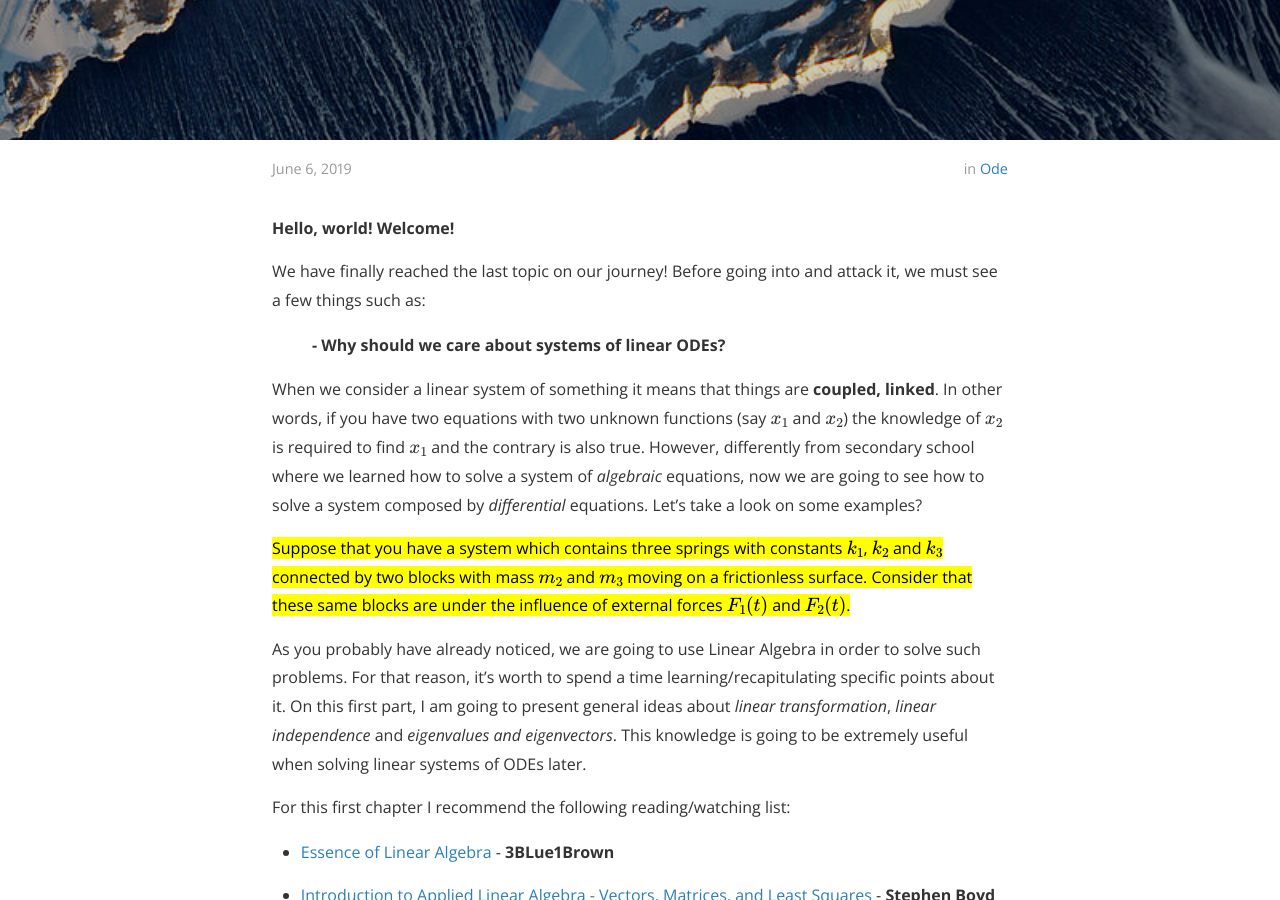
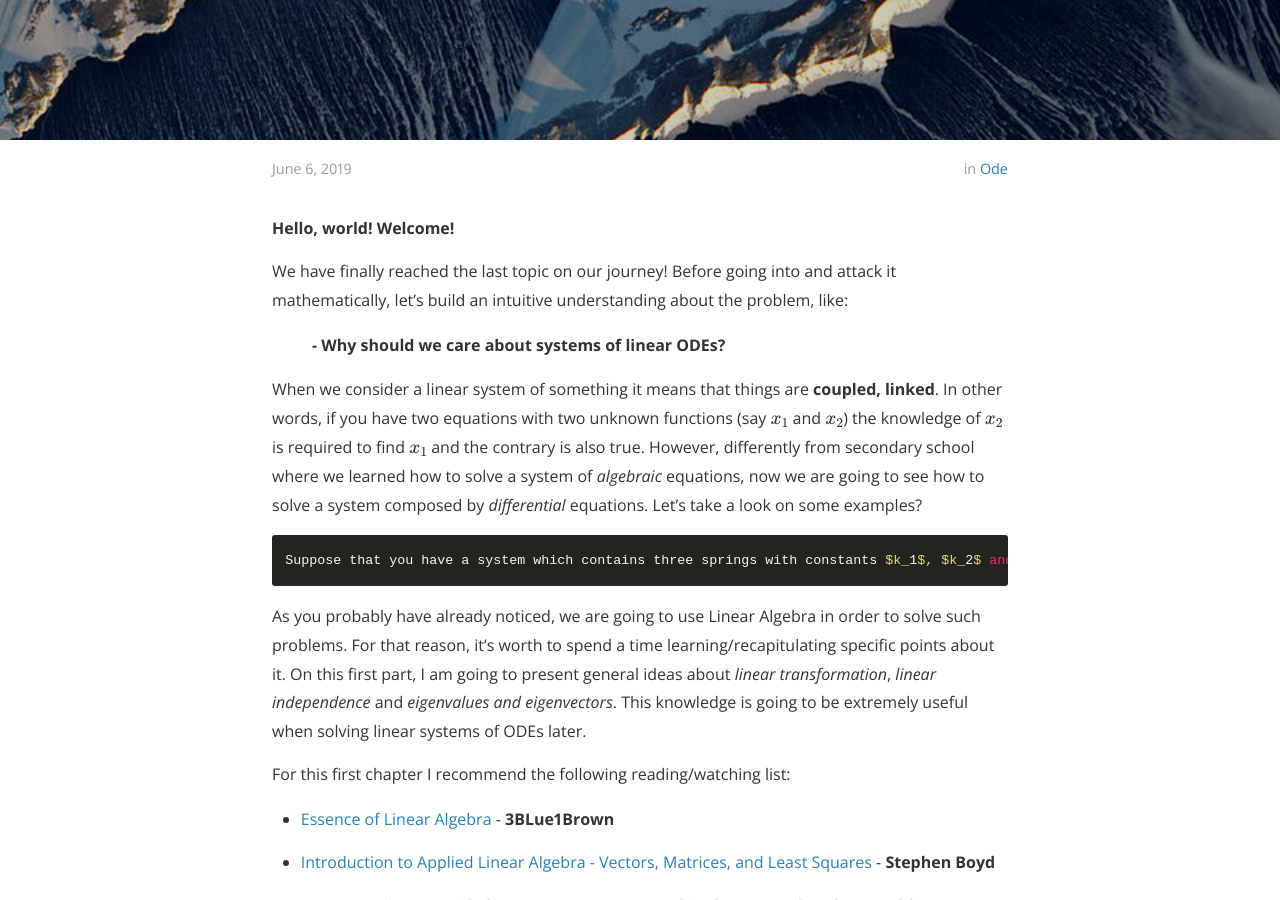
Before and after one commit to vic1309/lerofly, a Jekyll site: the page built from _posts/2019-06-06-linear_pt1.markdown, in a window 1280 px wide and 900 px high, scrolled down 449 px. Built offline with Jekyll 4.4.1, drawn with Linux system fonts in a browser that asks for light colours; nearby versions of some CDN libraries; formulas are drawn with MathJax 3; a script that is not in the unit is left out.

Commit message:
Update 2019-06-06-linear_pt1.markdown

```diff
--- a/_posts/2019-06-06-linear_pt1.markdown
+++ b/_posts/2019-06-06-linear_pt1.markdown
@@ -10,15 +10,15 @@
 ---
 **Hello, world! Welcome!**
 
-We have finally reached the last topic on our journey! Before going into and attack it, we must see a few things such as:
+We have finally reached the last topic on our journey! Before going into and attack it mathematically, let's build an intuitive understanding about the problem, like:
 
 > **- Why should we care about systems of linear ODEs?**
 
 When we consider a linear system of something it means that things are **coupled, linked**. In other words, if you have two equations with two unknown functions (say $x_1$ and $x_2$) the knowledge of $x_2$ is required to find $x_1$ and the contrary is also true. However, differently from secondary school where we learned how to solve a system of *algebraic* equations, now we are going to see how to solve a system composed by *differential* equations. Let's take a look on some examples?
 
-<mark>
-Suppose that you have a system which contains three springs with constants $k_1$, $k_2$ and $k_3$ connected by two blocks with mass $m_2$ and $m_3$ moving on a frictionless surface. Consider that these same blocks are under the influence of external forces $F_1(t)$ and $F_2(t)$.
-</mark>
+
+    Suppose that you have a system which contains three springs with constants $k_1$, $k_2$ and $k_3$ connected by two blocks with mass $m_2$ and $m_3$ moving on a frictionless surface. Consider that these same blocks are under the influence of external forces $F_1(t)$ and $F_2(t)$.
+
 
 As you probably have already noticed, we are going to use Linear Algebra in order to solve such problems. For that reason, it's worth to spend a time learning/recapitulating specific points about it. On this first part, I am going to present general ideas about *linear transformation*, *linear independence* and *eigenvalues and eigenvectors*. This knowledge is going to be extremely useful when solving linear systems of ODEs later.
 
```
